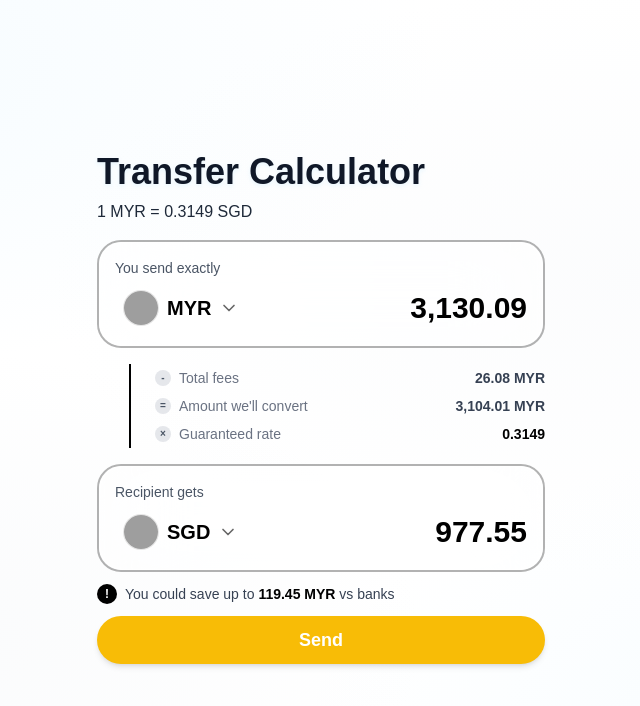
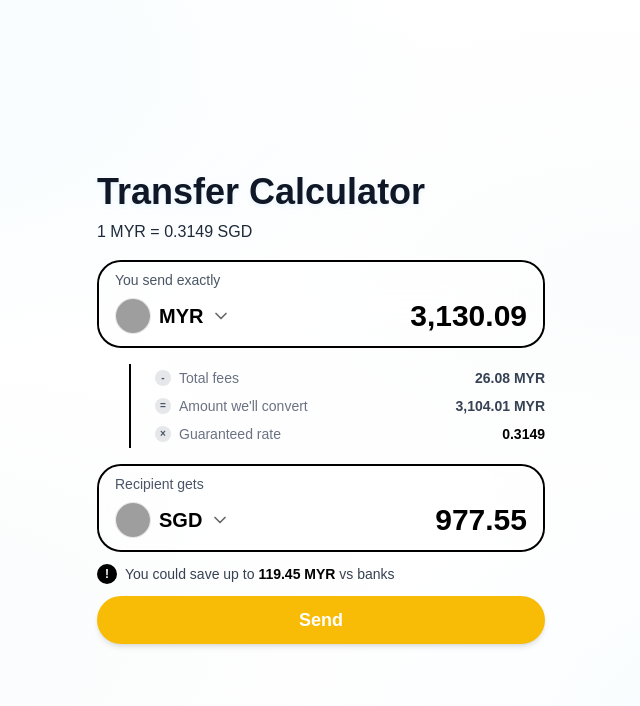
Before and after one commit to derek2403/currency-exchange-box, a Next.js app: page / in a window 1280 px wide. Shown: the top 706 px of the page, without its empty margins (319-959 px from the left). Built offline with nearby package versions, Linux system fonts and the light colour scheme; grey boxes are pictures that could not be loaded.

Commit message:
some ui changes

```diff
--- a/pages/index.js
+++ b/pages/index.js
@@ -73,10 +73,10 @@ export default function TransferPage() {
 
             {/* Input Section */}
             <div className="relative space-y-4">
-              {/* From Input */}
-              <div className="space-y-2">
-                <GlassEffect className="rounded-3xl p-4 group focus-within:ring-2 focus-within:ring-sky-400/50 transition-all border-2 border-black/30">
-                  <label className="text-sm font-medium text-gray-600 mb-2 block">You send exactly</label>
+                {/* From Input */}
+                <div className="space-y-2">
+                  <GlassEffect className="rounded-3xl p-2 group focus-within:ring-2 focus-within:ring-sky-400/50 transition-all border-2 border-black">
+                  <label className="text-sm font-medium text-gray-600 ml-2 mb-1 block">You send exactly</label>
                   <div className="flex items-center justify-between">
                     <div className="flex items-center gap-2">
                       <button
@@ -100,7 +100,7 @@ export default function TransferPage() {
                       type="text"
                       value={amount}
                       onChange={(e) => setAmount(e.target.value)}
-                      className="bg-transparent text-black text-3xl font-bold outline-none w-full placeholder:text-black/40 text-right"
+                      className="bg-transparent text-black text-3xl font-bold outline-none w-full placeholder:text-black/40 text-right mr-2"
                     />
                   </div>
                   <CurrencySelect
@@ -143,10 +143,10 @@ export default function TransferPage() {
                 </div>
               </div>
 
-              {/* To Input */}
-              <div className="space-y-2">
-                <GlassEffect className="rounded-3xl p-4 group focus-within:ring-2 focus-within:ring-sky-400/50 transition-all border-2 border-black/30">
-                  <label className="text-sm font-medium text-gray-600 mb-2 block">Recipient gets</label>
+                {/* To Input */}
+                <div className="space-y-2">
+                  <GlassEffect className="rounded-3xl p-2 group focus-within:ring-2 focus-within:ring-sky-400/50 transition-all border-2 border-black shadow-xl">
+                  <label className="text-sm font-medium text-gray-600 ml-2 mb-1 block">Recipient gets</label>
                   <div className="flex items-center justify-between">
                     <div className="flex items-center gap-2">
                       <button
@@ -170,7 +170,7 @@ export default function TransferPage() {
                       type="text"
                       value={convertedAmount}
                       onChange={(e) => setConvertedAmount(e.target.value)}
-                      className="bg-transparent text-black text-3xl font-bold outline-none w-full placeholder:text-black/40 text-right"
+                      className="bg-transparent text-black text-3xl font-bold outline-none w-full placeholder:text-black/40 text-right mr-2"
                     />
                   </div>
                   <CurrencySelect
```
